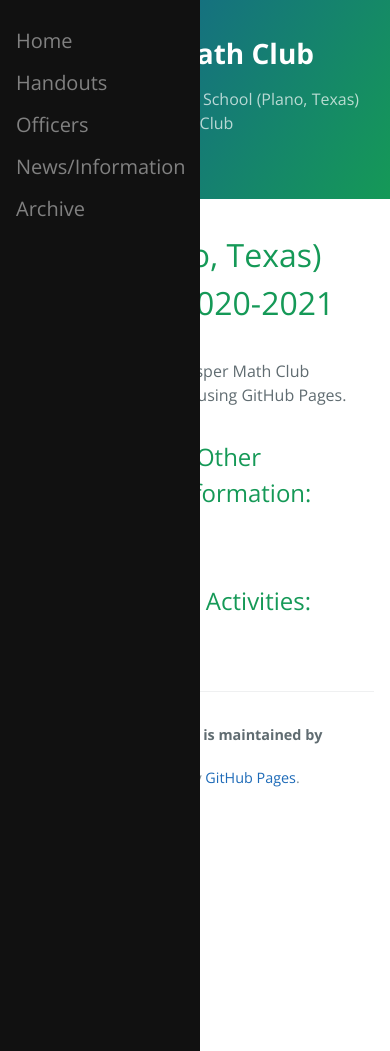
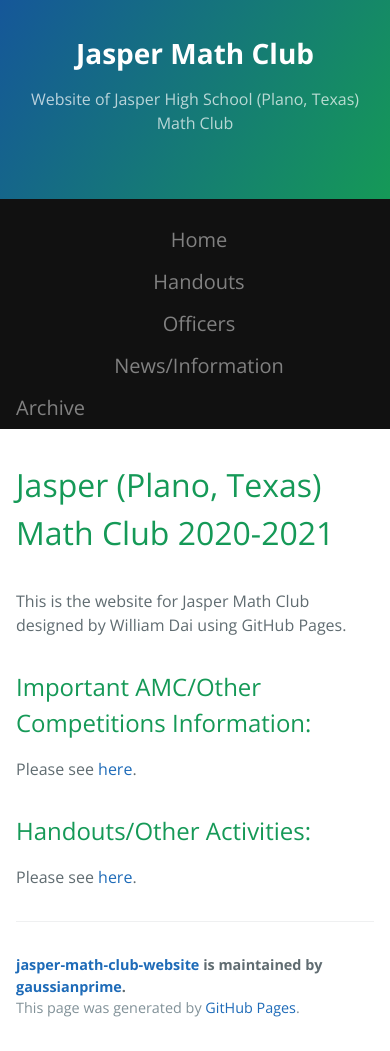
Before and after one commit to gaussianprime/jasper-math-club-website, a Jekyll site: the page built from index.html, in a window 390 px wide and 1051 px high. Built offline with Jekyll 4.4.1, drawn with Linux system fonts in a browser that asks for light colours.

Commit message:
FIXED SIDEBAR ON MOBILE

```diff
--- a/_sass/jekyll-theme-cayman.scss
+++ b/_sass/jekyll-theme-cayman.scss
@@ -164,21 +164,29 @@ a {
   color: b;
   padding-right: 8px;
 }
+/* On screens that are less than 1268 px wide, make the sidebar smaller */
+@media screen and (max-width: 1268px) {
+  .sidenav {
+    width: 100%;
+	height: auto;
+	position: relative;
+  }
+}
 
 /* On screens that are less than 700px wide, make the sidebar into a topbar */
 @media screen and (max-width: 700px) {
-  .sidebar {
+  .sidenav {
     width: 100%;
     height: auto;
     position: relative;
   }
-  .sidebar a {float: left;}
+  .sidenav a {float: left;}
   div.content {margin-left: 0;}
 }
 
 /* On screens that are less than 400px, display the bar vertically, instead of horizontally */
 @media screen and (max-width: 400px) {
-  .sidebar a {
+  .sidenav a {
     text-align: center;
     float: none;
   }
--- a/index.html
+++ b/index.html
@@ -8,8 +8,8 @@ layout: default
 <div class="body">
 	<p>This is the website for Jasper Math Club designed by William Dai using GitHub Pages.<p>
 	<h2>Important AMC/Other Competitions Information:</h2>
-	<p>Please see <a href = "/jasper-math-club-website/news.html">here</a>.
+	<p>Please see <a href = "/jasper-math-club-website/news.html">here</a>. </p>
 	<h2>Handouts/Other Activities: </h2>
-	<p>Please see <a href = "/jasper-math-club-website/handouts.html">here</a>.
+	<p>Please see <a href = "/jasper-math-club-website/handouts.html">here</a>. </p>
 
 </div>
```
